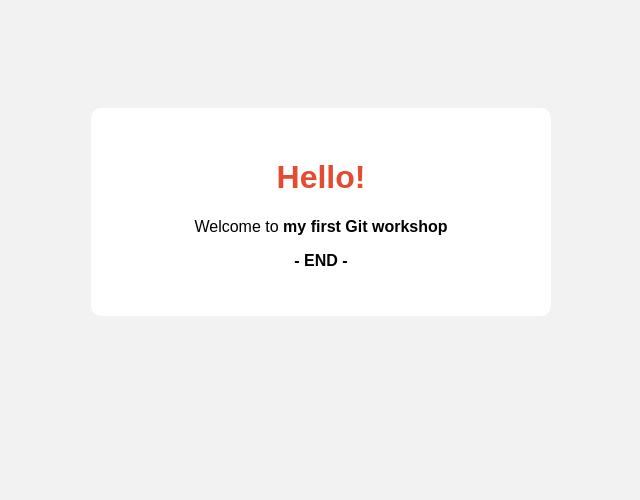
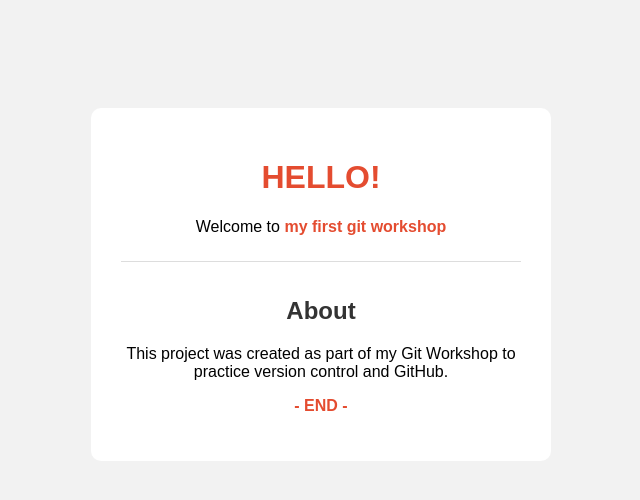
Before and after one commit to studentkedr/gitWorkshop, a plain HTML site: page index.html in a window 1280 px wide. Shown: the whole page, without its empty margins (319-959 px from the left). Drawn offline with Linux system fonts and the light colour scheme.

Commit message:
Add about feature

```diff
--- a/index.html
+++ b/index.html
@@ -1,9 +1,10 @@
 <!DOCTYPE html>
 <html lang="en">
+
 <head>
     <meta charset="UTF-8">
     <meta name="viewport" content="width=device-width, initial-scale=1.0">
-    <title>Document</title>
+    <title>My First Git Workshop</title>
 
     <style>
         body {
@@ -25,18 +26,40 @@
             color: #e44c30;
         }
 
+        strong {
+            color: #e44c30;
+        }
+
+        .about {
+            margin-top: 25px;
+            padding-top: 15px;
+            border-top: 1px solid #ddd;
+        }
+
+        .about h2 {
+            color: #333;
+        }
     </style>
 </head>
 
 <body>
 
     <div class="box">
-        <h1>Hello!</h1>
+        <h1>HELLO!</h1>
 
-        <p>Welcome to <strong>my first Git workshop</strong></p>
+        <p>Welcome to <strong>my first git workshop</strong></p>
+
+        <div class="about">
+            <h2>About</h2>
+            <p>
+                This project was created as part of my Git Workshop
+                to practice version control and GitHub.
+            </p>
+        </div>
 
         <p><strong>- END -</strong></p>
     </div>
 
 </body>
+
 </html>
```
